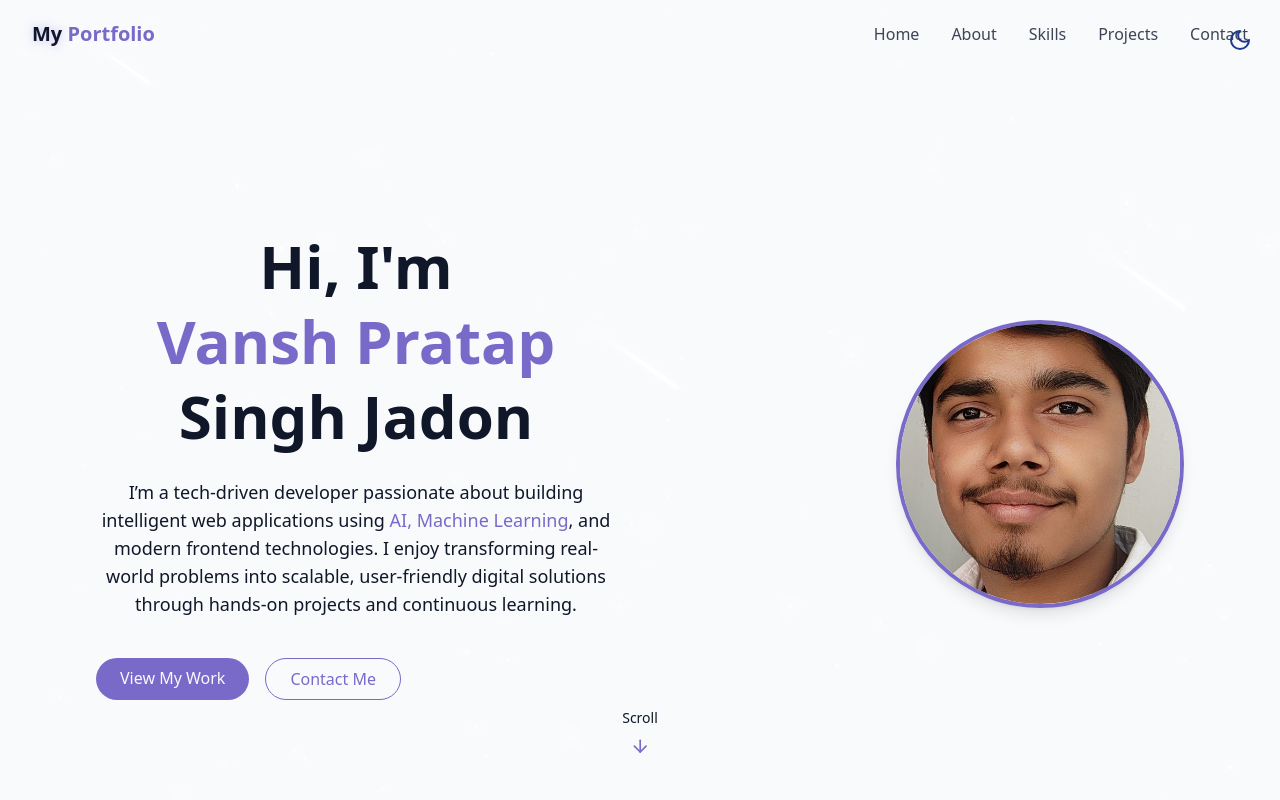
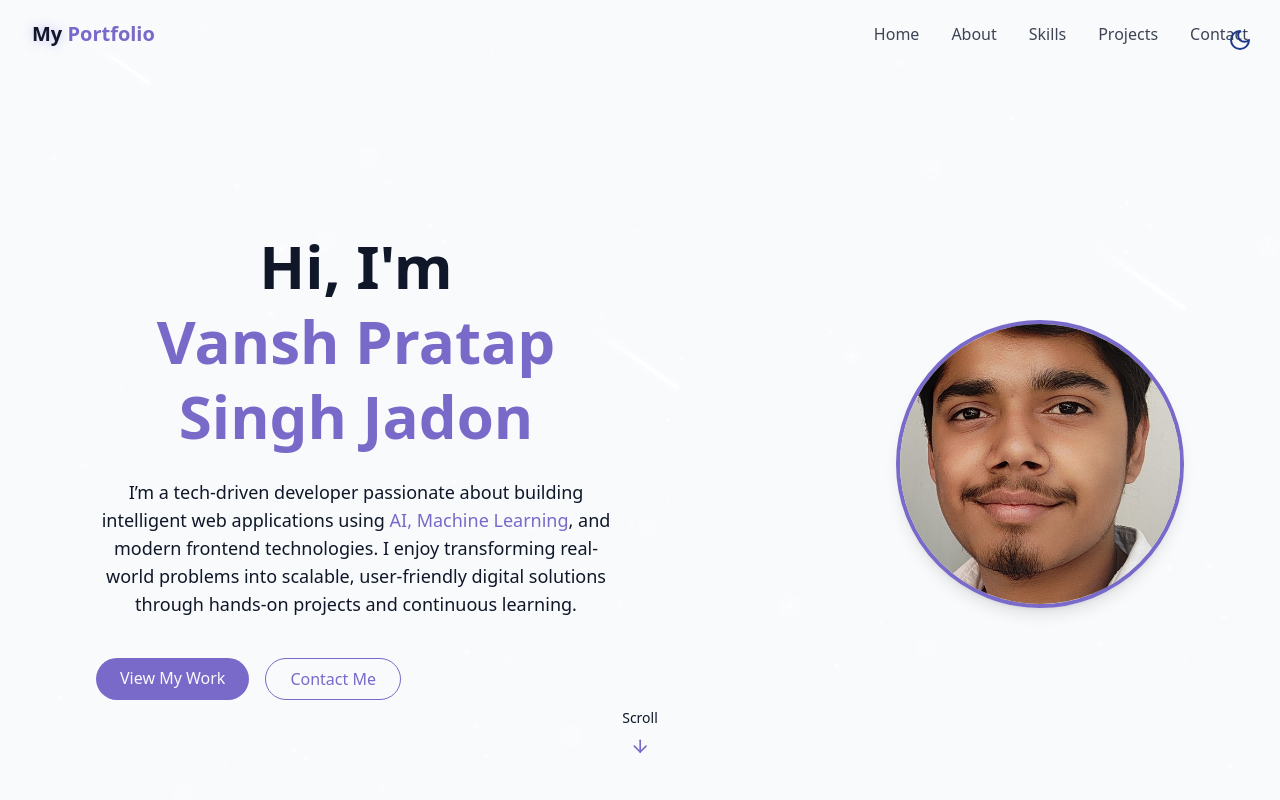
Before and after one commit to jadonvansh2005/My-react-portfolio, a React (Vite) app: page / in a window 1280 px wide. Shown: the top 800 px of the page. Built offline with nearby package versions, Linux system fonts and the light colour scheme.

Commit message:
Update HeroSection.jsx

```diff
--- a/src/components/HeroSection.jsx
+++ b/src/components/HeroSection.jsx
@@ -12,8 +12,7 @@ export const HeroSection = () => {
         <div className="space-y-6">
           <h1 className="text-3xl sm:text-4xl md:text-5xl lg:text-6xl font-bold leading-tight">
             <span className="block text-muted-foreground">Hi, I'm</span>
-            <span className="block text-primary">Vansh Pratap</span>
-            <span className="block text-gradient">Singh Jadon</span>
+            <span className="block text-primary">Vansh Pratap Singh Jadon</span>
           </h1>
 
           <p className="text-base sm:text-lg text-muted-foreground max-w-xl">
```
